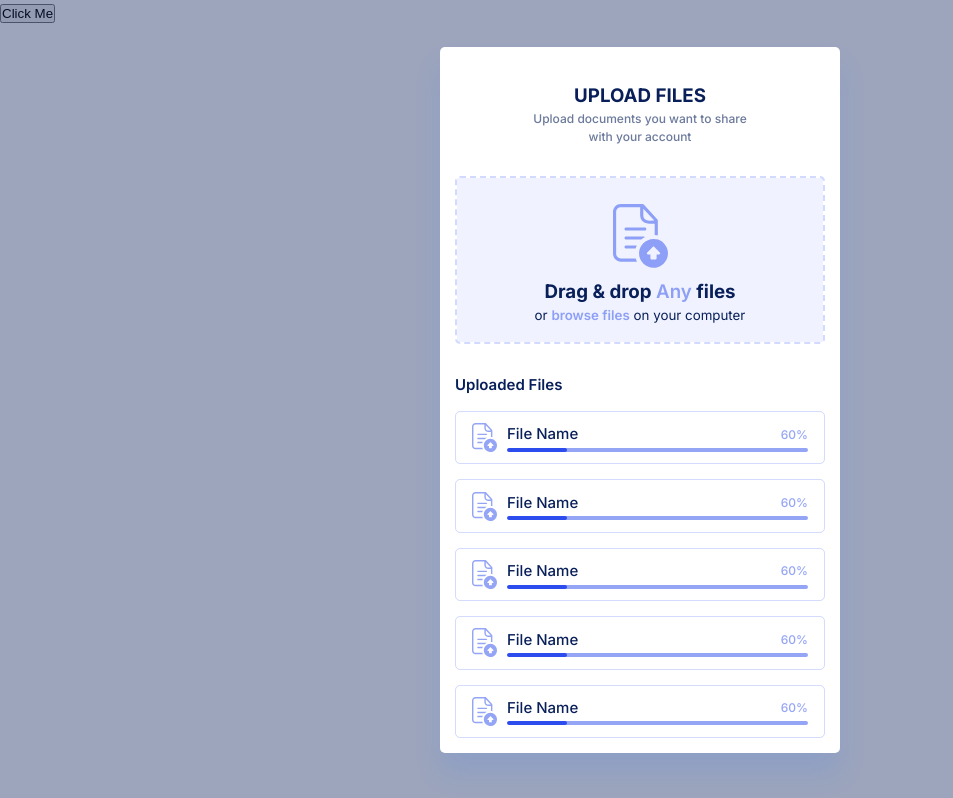
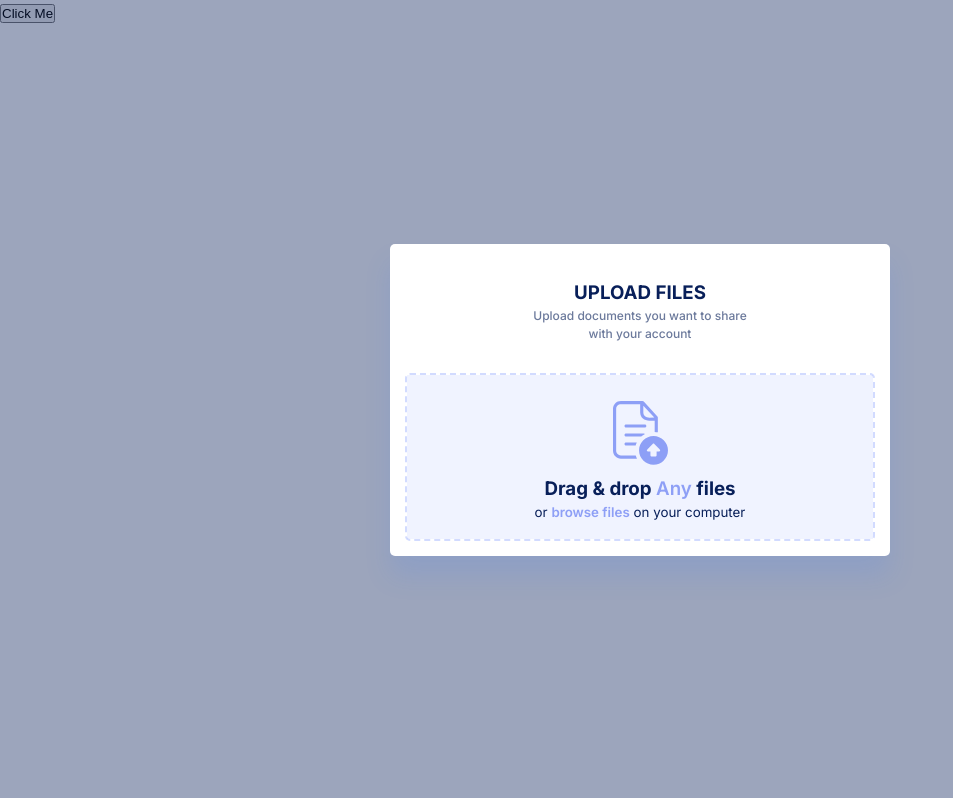
Before and after one commit to mhshifat/file-srv, a React (Vite) app in the folder web/: page / in a window 1280 px wide. Both pictures are taken after a click on the button "Click Me". Shown: the whole page, without its empty margins (0-953 px from the left). Built offline with nearby package versions, Linux system fonts and the light colour scheme.

Commit message:
added per second and eta in file upload

```diff
--- a/web/src/App.tsx
+++ b/web/src/App.tsx
@@ -1,17 +1,8 @@
-import { useState } from 'react'
-import useFileUpload from './hooks/useFileUpload';
 import { Modal } from './components/ui';
 import { BrowserRouter } from 'react-router-dom';
 import { FileUploadBlock } from './components/partials';
 
 export default function App() {
-  const [count, setCount] = useState(0);
-  const { handleFileUpload } = useFileUpload('http://localhost:8000/api/v1/files/upload', {
-    onProgress: (progress) => {
-      console.log(progress);
-    }
-  });
-
   return (
     <BrowserRouter>
       <Modal
--- a/web/src/components/partials/FileUploadBlock/FileUploadBlock.module.scss
+++ b/web/src/components/partials/FileUploadBlock/FileUploadBlock.module.scss
@@ -3,7 +3,7 @@
   flex-direction: column;
   gap: 10px;
   padding: 1.5rem;
-  width: min(400px, calc(100vw - 4rem));
+  width: min(500px, calc(100vw - 4rem));
 
   &__Header {
     display: flex;
@@ -107,11 +107,26 @@
       justify-content: space-between;
       width: 100%;
       margin-bottom: 2px;
+      margin-top: -6px;
 
-      & > span {
-        font-size: 1.2rem;
-        font-weight: 500;
+      & > button {
+        border: none;
+        outline: none;
+        background: transparent;
+        text-overflow: ellipsis;
+        overflow: hidden;
+        width: 30ch;
+        white-space: nowrap;
+      }
+
+      & > div {
         color: hsl(var(--primary-clr), .5);
+
+        & > span {
+          font-size: 1.2rem;
+          font-weight: 500;
+          color: hsl(var(--primary-clr), .5);
+        }
       }
     }
   }
--- a/web/src/components/partials/FileUploadBlock/index.tsx
+++ b/web/src/components/partials/FileUploadBlock/index.tsx
@@ -1,8 +1,25 @@
 import { Label } from "..";
+import { useFileUpload } from "../../../hooks";
+import { IUploadProgressResult } from "../../../hooks/useFileUpload";
 import { ProgressBar } from "../../ui";
 import classes from "./FileUploadBlock.module.scss";
+import { useState } from 'react';
 
 export default function FileUploadBlock() {
+  const [fileUploadProgress, setFileUploadProgress] = useState<IUploadProgressResult[]>([]);
+  const { handleFileUpload } = useFileUpload('http://localhost:8000/api/v1/files/upload', {
+    onProgress: (progress) => {
+      // console.log(progress);
+      setFileUploadProgress((values) => {
+        const newValues = [...values];
+        const existing = newValues.findIndex(i => i.fileName === progress.fileName);
+        if (existing === -1) newValues.push(progress);
+        else newValues.splice(existing, 1, progress);
+        return newValues;
+      })
+    }
+  });
+
 	return (
 		<div className={classes.FileUploadBlock}>
 			<div className={classes.FileUploadBlock__Header}>
@@ -13,7 +30,7 @@ export default function FileUploadBlock() {
 				</p>
 			</div>
 
-			<div className={classes.FileUploadBlock__Area}>
+			{!fileUploadProgress.length && <div className={classes.FileUploadBlock__Area}>
 				<svg
 					xmlns="http://www.w3.org/2000/svg"
 					shapeRendering="geometricPrecision"
@@ -32,18 +49,18 @@ export default function FileUploadBlock() {
 				<small>
 					or{" "}
 					<label>
-						<input type="file" hidden />
+						<input type="file" hidden multiple onChange={(e) => handleFileUpload(e.target.files)} />
 						<span>browse files</span>
 					</label>{" "}
 					on your computer
 				</small>
-			</div>
+			</div>}
 
-      <div className={classes.FileUploadBlock__UploadedFiles}>
+      {!!fileUploadProgress.length && <div className={classes.FileUploadBlock__UploadedFiles}>
         <Label as='h3'>Uploaded Files</Label>
 
-        {new Array(5).fill('').map(() => (
-          <div className={classes.FileUploadBlock__UploadedFile}>
+        {fileUploadProgress.map((item) => (
+          <div key={item.fileName} className={classes.FileUploadBlock__UploadedFile}>
             <svg
               xmlns="http://www.w3.org/2000/svg"
               shapeRendering="geometricPrecision"
@@ -58,12 +75,19 @@ export default function FileUploadBlock() {
             </svg>
 
             <div className={classes.FileUploadBlock__UploadedFileInfo}>
-              <h3>File Name <span>60%</span></h3>
-              <ProgressBar />
+              <h3>
+                <button title={item.fileName}>{item.fileName}</button>
+                <div>
+                  <span>{item.percentage}%</span> -&nbsp;
+                  <span>{item.kbps} kb/s</span> -&nbsp;
+                  <span>{String(item.minutes).padStart(2, '0')}:{String(item.seconds).padStart(2, '0')}</span>
+                </div>
+              </h3>
+              <ProgressBar percentage={+item.percentage} />
             </div>
           </div>
         ))}
-      </div>
+      </div>}
 		</div>
 	);
 }
--- a/web/src/components/ui/ProgressBar/ProgressBar.module.scss
+++ b/web/src/components/ui/ProgressBar/ProgressBar.module.scss
@@ -2,7 +2,7 @@
   display: flex;
     align-items: center;
     width: 100%;
-    background: hsl(var(--primary-clr), .5);
+    background: hsl(var(--secondary-clr), .5);
     height: 4px;
     border-radius: 10px;
     overflow: hidden;
@@ -13,7 +13,9 @@
       justify-content: center;
       border-radius: inherit;
       width: 20%;
-      background: hsl(var(--primary-clr));
+      background: hsl(var(--secondary-clr));
       height: 100%;
+      will-change: width;
+      transition: width 200ms ease-in-out;
     }
 }
--- a/web/src/components/ui/ProgressBar/index.tsx
+++ b/web/src/components/ui/ProgressBar/index.tsx
@@ -1,9 +1,13 @@
 import classes from './ProgressBar.module.scss';
 
-export default function ProgressBar() {
+interface ProgressBarProps {
+  percentage: number;
+}
+
+export default function ProgressBar({ percentage = 0 }: ProgressBarProps) {
   return (
     <div className={classes.ProgressBar}>
-      <span />
+      <span style={{ width: `${percentage}%` }} />
     </div>
   )
 }
--- /dev/null
+++ b/web/src/hooks/index.ts
@@ -0,0 +1,2 @@
+export { default as useFileUpload } from './useFileUpload';
+export { default as useForceRender } from './useForceRender';
--- a/web/src/hooks/useFileUpload.tsx
+++ b/web/src/hooks/useFileUpload.tsx
@@ -2,55 +2,117 @@ import { useCallback, useRef } from "react";
 import { extractFunctionsFormObj, slugifyString } from "../utils";
 
 interface FileUploadError {
-  type: 'validation',
+	type: "validation";
 	message: string;
 }
 
+export type IUploadProgressResult = {
+  fileName: string;
+  percentage: string;
+  kbps: number
+  minutes: number
+  seconds: number
+};
+
 interface FileUploadHookProps {
 	onValidationError?: (reason: FileUploadError) => void;
-  onProgress?: (results: { fileName: string; percentage: string }) => void;
+	onProgress?: (results: IUploadProgressResult) => void;
 }
 
-export default function useFileUpload(url: string, options?: FileUploadHookProps) {
+export default function useFileUpload(
+	url: string,
+	options?: FileUploadHookProps
+) {
 	const urlRef = useRef(url);
-  const functionRefs = useRef<Partial<typeof options>>(extractFunctionsFormObj(options || {}))
+	const functionRefs = useRef<Partial<typeof options>>(
+		extractFunctionsFormObj(options || {})
+	);
 	const validateFiles = useCallback(async (files: FileList) => {
-    console.log('Validating', files.length);
+		console.log("Validating", files.length);
 		return { isValid: true };
 	}, []);
-  const handleFileUpload = useCallback(async (files: FileList | null) => {
+	const handleFileUpload = useCallback(
+		async (files: FileList | null) => {
+			const startTime = new Date().getTime();
 			if (!files || !files.length) return;
 			const { isValid } = await validateFiles(files);
-    if (!isValid) return functionRefs.current?.onValidationError?.({
-      type: 'validation',
-      message: 'Invalid file(s)'
+			if (!isValid)
+				return functionRefs.current?.onValidationError?.({
+					type: "validation",
+					message: "Invalid file(s)",
 				});
 			for await (const file of files) {
 				const fileReader = new FileReader();
 				fileReader.readAsArrayBuffer(file);
 				fileReader.onload = async (e) => {
 					const CHUNK_SIZE = 1000 * 5;
-        const totalByteLength = (e.target?.result as unknown as ArrayBuffer )?.byteLength ?? 0;
+					const totalByteLength =
+						(e.target?.result as unknown as ArrayBuffer)?.byteLength ?? 0;
 					const totalChunk = Math.ceil(totalByteLength / CHUNK_SIZE);
-        const fileName = slugifyString(Math.random() * 1000 + "-" + Date.now() + "-" + file.name.split('.')[0]) + '.' + file.name.split('.')[1];
+					const fileName =
+						slugifyString(
+							Math.random() * 1000 +
+								"-" +
+								Date.now() +
+								"-" +
+								file.name.split(".")[0]
+						) +
+						"." +
+						file.name.split(".")[1];
 
 					for (let chunkId = 0; chunkId < totalChunk; chunkId++) {
-          const chunk = e.target?.result?.slice((chunkId * CHUNK_SIZE), (chunkId * CHUNK_SIZE) + CHUNK_SIZE);
-          await fetch(`${urlRef.current}?filename=${fileName}&size=${file.size}&mimetype=${file.type}&original_name=${file.name}`.concat(chunkId + 1 === totalChunk ? '&complete=true': ''), {
+						const chunk = e.target?.result?.slice(
+							chunkId * CHUNK_SIZE,
+							chunkId * CHUNK_SIZE + CHUNK_SIZE
+						);
+						await fetch(
+							`${urlRef.current}?filename=${fileName}&size=${file.size}&mimetype=${file.type}&original_name=${file.name}`.concat(
+								chunkId + 1 === totalChunk ? "&complete=true" : ""
+							),
+							{
 								method: "POST",
 								body: chunk,
 								headers: {
-              'Content-Type': 'application/octet-stream',
-              'Content-Length': String((chunk as string)?.length ?? 0),
+									"Content-Type": "application/octet-stream",
+									"Content-Length": String((chunk as string)?.length ?? 0),
+								},
 							}
+						);
+						const completedPercentage = Math.round(
+							((chunkId + 1) / totalChunk) * 100
+						);
+						const duration = (new Date().getTime() - startTime) / 1000;
+						const bps = e.loaded / duration;
+						const kbps = Math.floor(bps / 1024);
+						const time = (file.size - chunkId * CHUNK_SIZE + CHUNK_SIZE) / bps;
+						const seconds = Math.round(time % 60);
+						const minutes = Math.round(time / 60);
+						// console.log({
+						// 	completedPercentage,
+						// 	chunkId,
+						// 	totalChunk,
+						// 	totalByteLength,
+						// 	startTime,
+						// 	duration,
+						// 	bps,
+						// 	kbps,
+						// 	time,
+						// 	seconds,
+						// 	minutes,
+						// });
+						functionRefs.current?.onProgress?.({
+							fileName,
+							percentage: String(completedPercentage),
+							kbps: completedPercentage === 100 ? 0 : kbps,
+							minutes: completedPercentage === 100 ? 0 : minutes,
+							seconds: completedPercentage === 100 ? 0 : seconds,
 						});
-          const completedPercentage = Math.round(((chunkId + 1) / totalChunk) * 100);
-          console.log({ completedPercentage, chunkId, totalChunk, totalByteLength });
-          functionRefs.current?.onProgress?.({ fileName, percentage: String(completedPercentage) });
 					}
+				};
 			}
+		},
+		[validateFiles]
+	);
+
+	return { handleFileUpload };
 }
-  }, [validateFiles]);
-
-  return { handleFileUpload }
-}
--- /dev/null
+++ b/web/src/utils/convertHMSToString.ts
@@ -0,0 +1,3 @@
+export default function convertHMSToString({ hours, minutes, seconds }:{ hours: number, minutes: number, seconds: number }) {
+  return `${String(hours).padStart(2, '0')}-${String(minutes).padStart(2, '0')}-${String(seconds).padStart(2, '0')}`
+}
```
Also changed, not shown: web/src/utils/getTimeRemaining.ts (added, +17 -0 lines). Lines whose indentation alone changed are shown as unchanged.
